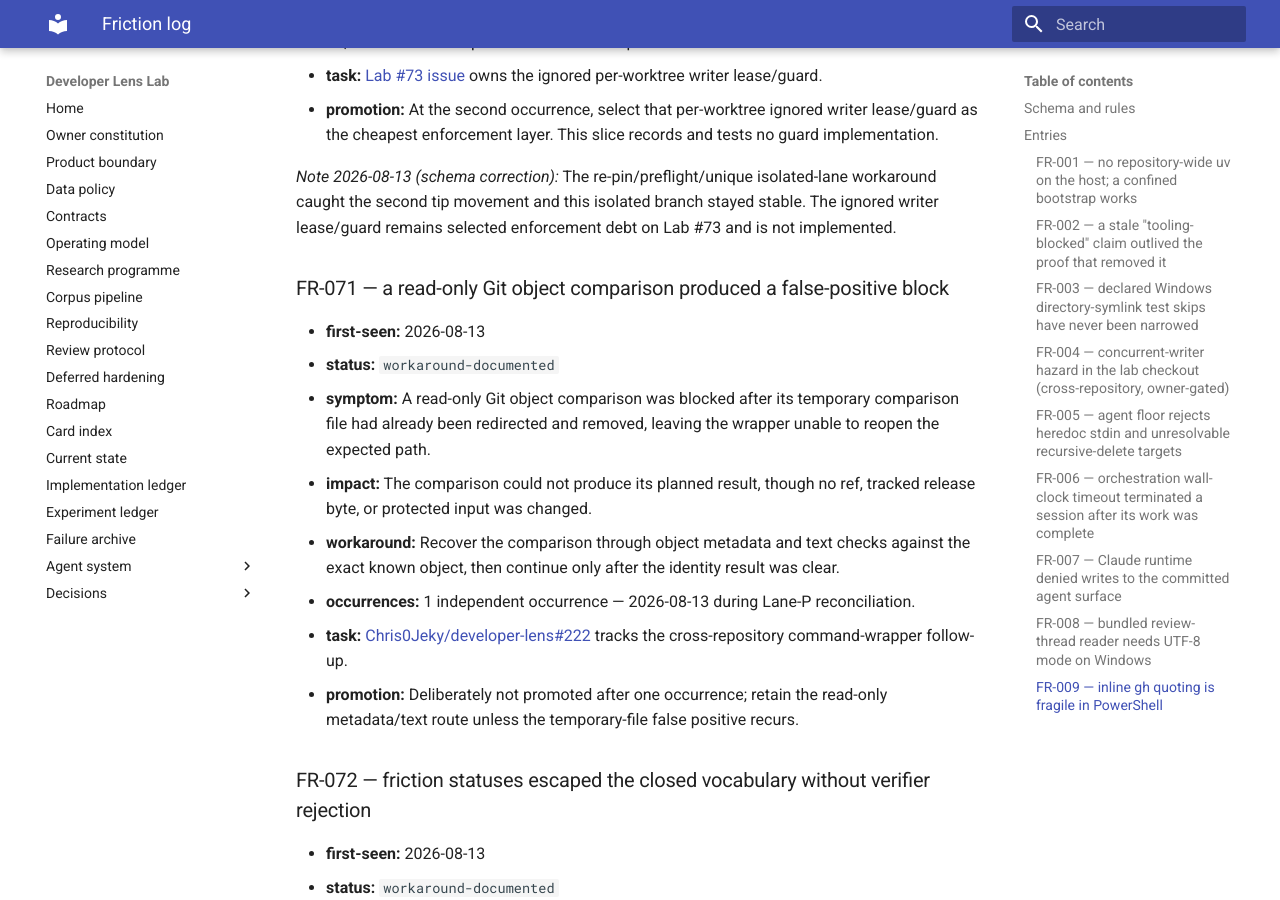
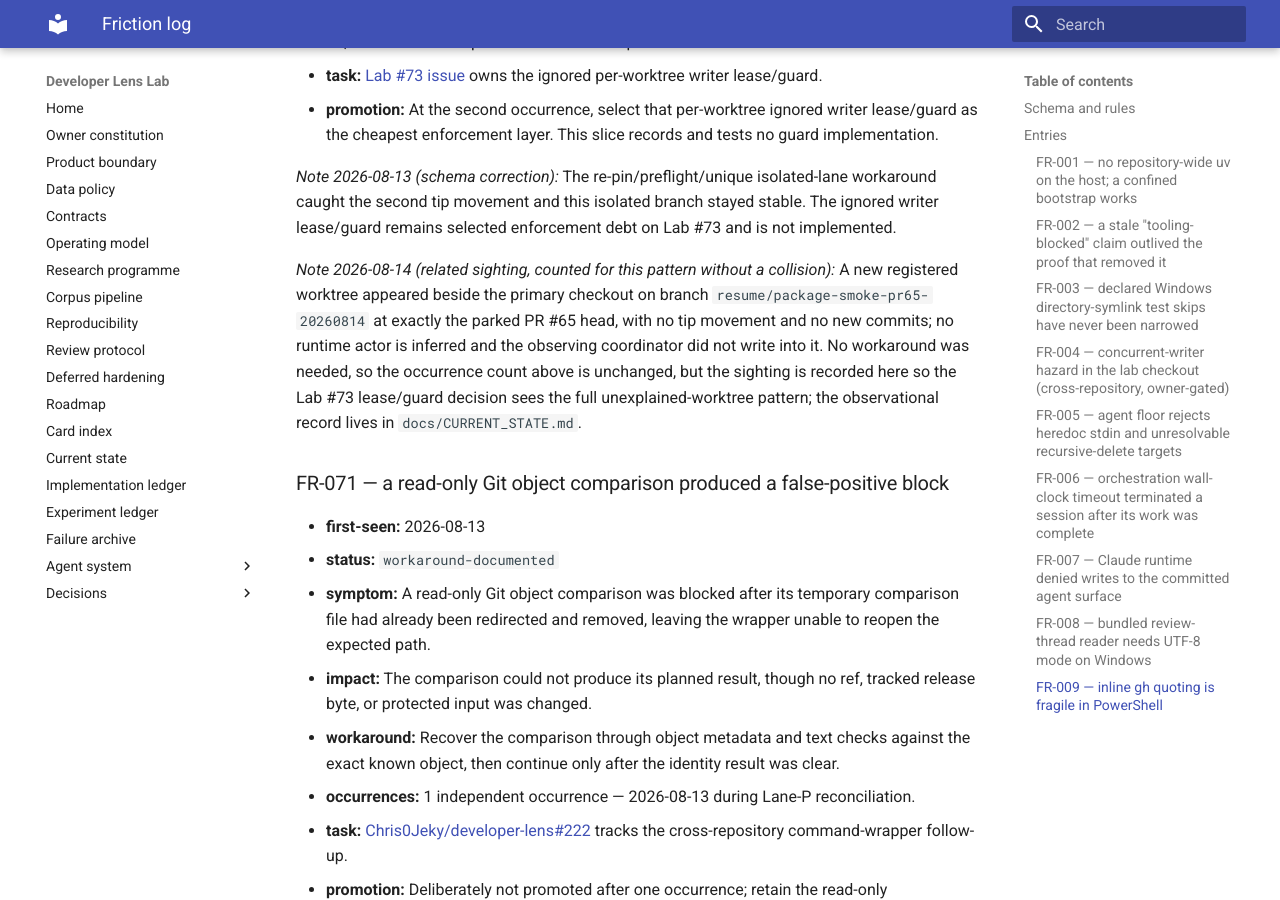
Before and after one commit to Chris0Jeky/developer-lens-lab, an MkDocs documentation site: the page built from docs/agent-system/FRICTION_LOG.md, in a window 1280 px wide and 900 px high, scrolled down 54399 px. Built offline with MkDocs 1.6.1 and Material for MkDocs 9.7.7, drawn with Linux system fonts in a browser that asks for light colours.

Commit message:
docs: close review round 1 LOWs
Remove the stale duplicate helper-hardening framing, record the
foreign-worktree sighting as a dated FR-070 note visible to the Lab #73
lease/guard decision, and make the report-full trim disclosure
falsifiable (blank canvas only, background-scan plus margin).

Claude-Session: https://claude.ai/code/session_013UrXm6JjTRf6vqucmpDb3t

```diff
--- a/docs/agent-system/FRICTION_LOG.md
+++ b/docs/agent-system/FRICTION_LOG.md
@@ -1887,6 +1887,14 @@ _Note 2026-08-13 (schema correction):_ The re-pin/preflight/unique isolated-lane
 the second tip movement and this isolated branch stayed stable. The ignored writer lease/guard
 remains selected enforcement debt on Lab #73 and is not implemented.
 
+_Note 2026-08-14 (related sighting, counted for this pattern without a collision):_ A new
+registered worktree appeared beside the primary checkout on branch
+`resume/package-smoke-pr65-20260814` at exactly the parked PR #65 head, with no tip movement and
+no new commits; no runtime actor is inferred and the observing coordinator did not write into it.
+No workaround was needed, so the occurrence count above is unchanged, but the sighting is recorded
+here so the Lab #73 lease/guard decision sees the full unexplained-worktree pattern; the
+observational record lives in `docs/CURRENT_STATE.md`.
+
 ### FR-071 — a read-only Git object comparison produced a false-positive block
 
 - **first-seen:** 2026-08-13
```
Also changed, not shown: docs/CURRENT_STATE.md (+1 -2 lines), docs/IMPLEMENTATION_LEDGER.md (+3 -1 lines).
